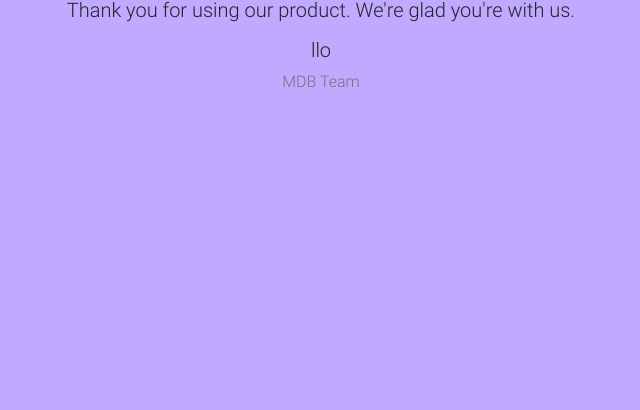
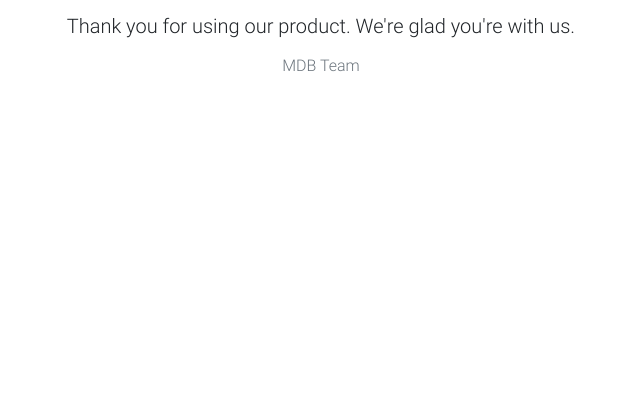
Before and after one commit to ElvannAbendroth/music-automaton-ui, a website: page dist/index.html in a window 1280 px wide. Shown: the part 390-800 px from the top of the page, without its empty margins (319-959 px from the left). Drawn offline with Linux system fonts and the light colour scheme; files that its build step writes are made by us from their sources.

Commit message:
forgot to save some files

```diff
--- a/dist/css/style.min.css
+++ /dev/null
@@ -1 +0,0 @@
-body{background-color:#c0a9ff}
--- a/dist/index.html
+++ b/dist/index.html
@@ -24,7 +24,6 @@
             <h1 class="animated fadeIn mb-4">Material Design for Bootstrap</h1>
 
             <h5 class="animated fadeIn mb-3">Thank you for using our product. We're glad you're with us.</h5>
-            <h5>llo</h5>
 
             <p class="animated fadeIn text-muted">MDB Team</p>
         </div>
```
